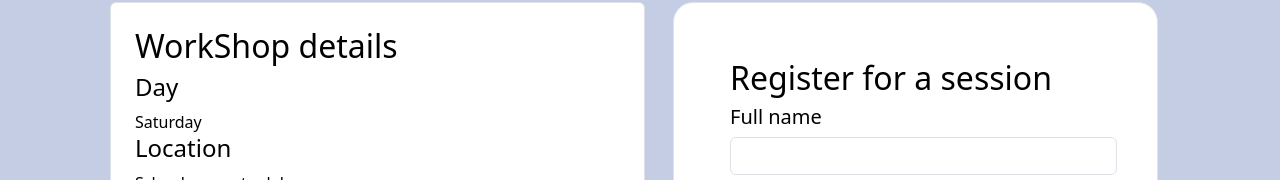
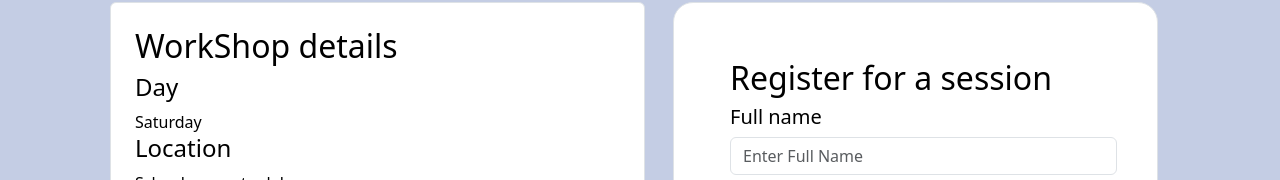
Before and after one commit to Xiller-k/web-assigment, a plain HTML site: page index.html in a window 1280 px wide. Shown: the part 278-458 px from the top of the page. Drawn offline with nearby package versions, Linux system fonts and the light colour scheme.

Commit message:
Update placeholder text for name input field

```diff
--- a/index.html
+++ b/index.html
@@ -39,7 +39,7 @@ body{
       <div class="container  border primary p-5"style="background-color:white; color: black; border-radius:20px;">
         <div class="m-2"> <h2> Register for a session</h2></div>
       <div class="m-2"> <h5>Full name</h5></div>
-      <input class="form-control m-2" type="text" placeholder="" name="name">
+      <input class="form-control m-2" type="text" placeholder="Enter Full Name" name="name">
       <div class="m-2"> <h5>Email address</h5></div>
       <input class="form-control m-2" type="email" placeholder="****@gmail.com" name="email">
       <div class="m-2"> <strong><h4>Choose a session</h4></strong></div>
```
